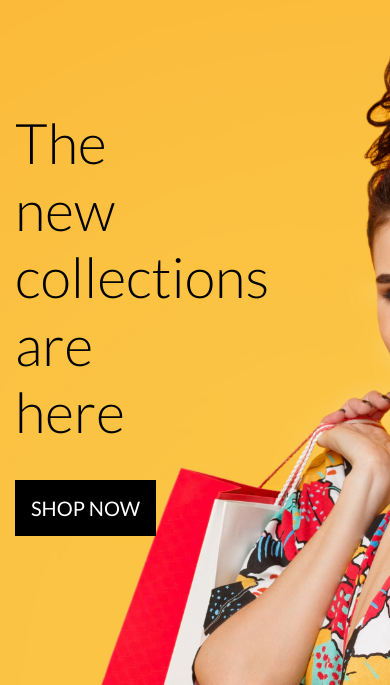
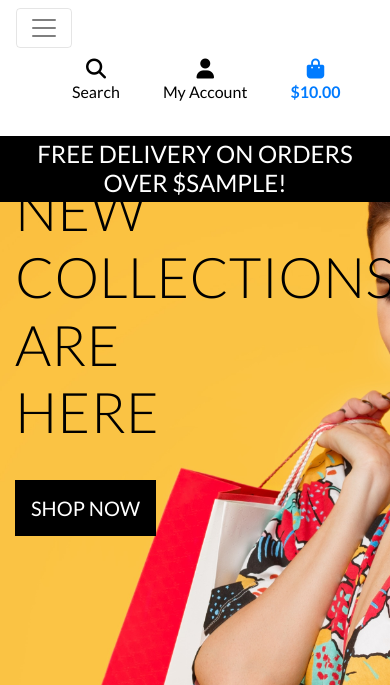
Before and after one commit to Eva-Kuk/boutique_ado_v1, a Django app: template home/templates/home/index.html in a window 390 px wide. Shown: the top 685 px of the page. Run offline with Django 3.2, Linux system fonts and the light colour scheme; the template is opened without the code that fills it: most values are stand-ins (such as "Sample title", 1, 10 or a date in 2020); some libraries are stand-ins or nearby versions; some web fonts are replaced.

Commit message:
Addad mobile-header and main-navbar

```diff
--- a/home/templates/home/index.html
+++ b/home/templates/home/index.html
@@ -15,7 +15,7 @@
     <div class="container h-100">
         <div class="row h-100">
             <div class="col-7 col-md-6 my-auto">
-                <h1 class="display-4 logo-front text-black">
+                <h1 class="display-4 logo-font text-black">
                     The new collections are here
                 </h1>
                 <div class="my-5">
--- a/static/css/base.css
+++ b/static/css/base.css
@@ -57,6 +57,9 @@ body {
     border: 1px solid black !important;
 }
 
+.bg-black {
+    background: #000 !important;
+}
 /* -------------------------------- Media Queries */
 
 /* Slightly larger container on xl screens */
--- a/templates/base.html
+++ b/templates/base.html
@@ -24,10 +24,10 @@
     {% endblock %}
 
     {% block corejs %}
-    <script src="https://kit.fontawesome.com/c5f5c97a10.js" crossorigin="anonymous"></script>
-        <script src="https://code.jquery.com/jquery-3.4.1.slim.min.js" integrity="sha384-J6qa4849blE2+poT4WnyKhv5vZF5SrPo0iEjwBvKU7imGFAV0wwj1yYfoRSJoZ+n" crossorigin="anonymous"></script>
-        <script src="https://cdn.jsdelivr.net/npm/popper.js@1.16.0/dist/umd/popper.min.js" integrity="sha384-Q6E9RHvbIyZFJoft+2mJbHaEWldlvI9IOYy5n3zV9zzTtmI3UksdQRVvoxMfooAo" crossorigin="anonymous"></script>
-        <script src="https://stackpath.bootstrapcdn.com/bootstrap/4.4.1/js/bootstrap.min.js" integrity="sha384-wfSDF2E50Y2D1uUdj0O3uMBJnjuUD4Ih7YwaYd1iqfktj0Uod8GCExl3Og8ifwB6" crossorigin="anonymous"></script>
+      <script src="https://kit.fontawesome.com/c5f5c97a10.js" crossorigin="anonymous"></script>
+      <script src="https://code.jquery.com/jquery-3.4.1.slim.min.js" integrity="sha384-J6qa4849blE2+poT4WnyKhv5vZF5SrPo0iEjwBvKU7imGFAV0wwj1yYfoRSJoZ+n" crossorigin="anonymous"></script>
+      <script src="https://cdn.jsdelivr.net/npm/popper.js@1.16.0/dist/umd/popper.min.js" integrity="sha384-Q6E9RHvbIyZFJoft+2mJbHaEWldlvI9IOYy5n3zV9zzTtmI3UksdQRVvoxMfooAo" crossorigin="anonymous"></script>
+      <script src="https://stackpath.bootstrapcdn.com/bootstrap/4.4.1/js/bootstrap.min.js" integrity="sha384-wfSDF2E50Y2D1uUdj0O3uMBJnjuUD4Ih7YwaYd1iqfktj0Uod8GCExl3Og8ifwB6" crossorigin="anonymous"></script>
     {% endblock %}
 
     {% block extra_js %}
@@ -40,7 +40,7 @@
      <div id="topnav" class="row bg-white pt-lg-2 d-none d-lg-flex">
        <div class="col-12 col-lg-4 my-auto py-1 py-lg-0 text-center text-lg-left">
          <a href="{% url 'home' %}" class="nav-link main-logo-link">
-           <h2 class="logo-front text-black my-0"><strong>Boutique</strong>Ado</h2>
+           <h2 class="logo-font text-black my-0"><strong>Boutique</strong>Ado</h2>
          </a>
        </div>
        <div class="col-12 col-lg-4 my-auto py-1 py-lg-0">
@@ -96,6 +96,21 @@
          </ul>
        </div>
      </div>
+     <div class="row bg-white">
+       <nav class="navbar navbar-expand-lg navbar-light w-100">
+         <button class="navbar-toggler" type="button" data-toggle="collapse" data-target="#main-nav" aria-controls="main-nav" aria-expanded="false" aria-label="Toggle navigation">
+           <span class="navbar-toggler-icon"></span>
+         </button>
+
+        {% include 'includes/mobile-top-header.html' %}
+        {% include 'includes/main-nav.html' %}
+       </nav>
+     </div>
+     <div id="delivery-banner" class="row text-center">
+      <div class="col bg-black text-white">
+          <h4 class="logo-font my-1">Free delivery on orders over ${{ free_delivery_threshold }}!</h4>
+      </div>
+  </div>
    </header>
 
     {% if messages %}
--- /dev/null
+++ b/templates/includes/main-nav.html
@@ -0,0 +1,50 @@
+<div class="collapse navbar-collapse" id="main-nav">
+    <ul class="navbar-nav w-auto mx-auto">
+        <li class="nav-item dropdown">
+            <a class="logo-font font-weight-bold nav-link text-black mr-5" href="#" id="all-products-link" data-toggle="dropdown" aria-haspopup="true" aria-expanded="false">
+                All Products
+            </a>
+            <div class="dropdown-menu border-0" aria-labelledby="all-products-link">
+                <a href="" class="dropdown-item">By Price</a>
+                <a href="" class="dropdown-item ">By Rating</a>
+                <a href="" class="dropdown-item ">By Category</a>
+                <a href="" class="dropdown-item">All Products</a>
+            </div>
+        </li>
+
+        <li class="nav-item dropdown">
+            <a class="logo-font font-weight-bold nav-link text-black mr-5" href="#" id="clothing-link" data-toggle="dropdown" aria-haspopup="true" aria-expanded="false">
+                Clothing
+            </a>
+            <div class="dropdown-menu border-0" aria-labelledby="clothing-link">
+                <a href="" class="dropdown-item">Activewear &amp; Essentials</a>
+                <a href="" class="dropdown-item">Jeans</a>
+                <a href="" class="dropdown-item">Shirts</a>
+                <a href="" class="dropdown-item">All Clothing</a>
+            </div>
+        </li>
+
+        <li class="nav-item dropdown">
+            <a class="logo-font font-weight-bold nav-link text-black mr-5" href="#" id="homeware-link" data-toggle="dropdown" aria-haspopup="true" aria-expanded="false">
+                Homeware
+            </a>
+            <div class="dropdown-menu border-0" aria-labelledby="homeware-link">
+                <a href="" class="dropdown-item">Bed &amp; Bath</a>
+                <a href="" class="dropdown-item">Kitchen &amp; Dining</a>
+                <a href="" class="dropdown-item">All Homeware</a>
+            </div>
+        </li>
+
+        <li class="nav-item dropdown">
+            <a class="logo-font font-weight-bold nav-link text-black" href="#" id="specials-link" data-toggle="dropdown" aria-haspopup="true" aria-expanded="false">
+                Special Offers
+            </a>
+            <div class="dropdown-menu border-0" aria-labelledby="specials-link">
+                <a href="" class="dropdown-item">New Arrivals</a>
+                <a href="" class="dropdown-item">Deals</a>
+                <a href="" class="dropdown-item">Clearance</a>
+                <a href="" class="dropdown-item">All Specials</a>
+            </div>
+        </li>
+    </ul>
+</div>
--- /dev/null
+++ b/templates/includes/mobile-top-header.html
@@ -0,0 +1,58 @@
+<ul>
+    <li class="list-inline-item">
+      <a class="text-black nav-link d-block d-lg-none" href="#" id="mobile-search" data-toggle="dropdown" aria-haspopup="true" aria-expanded="false">
+          <div class="text-center">
+              <div><i class="fas fa-search fa-lg"></i></div>
+              <p class="my-0">Search</p>
+          </div>
+      </a>
+      <div class="dropdown-menu border-0 w-100 p-3 rounded-0 my-0" aria-labelledby="mobile-search">
+          <form class="form" method="GET" action="">
+              <div class="input-group w-100">
+                  <input class="form-control border border-black rounded-0" type="text" name="q" placeholder="Search our site">
+                  <div class="input-group-append">
+                      <button class="form-control form-control btn btn-black border border-black rounded-0" type="submit">
+                          <span class="icon">
+                              <i class="fas fa-search"></i>
+                          </span>
+                      </button>
+                  </div>
+              </div>
+          </form>
+      </div>
+  </li>
+  <li class="list-inline-item dropdown">
+      <a class="text-black nav-link d-block d-lg-none" href="#" id="user-options" data-toggle="dropdown" aria-haspopup="true" aria-expanded="false">
+          <div class="text-center">
+              <div><i class="fas fa-user fa-lg"></i></div>
+              <p class="my-0">My Account</p>
+          </div>
+      </a>
+      <div class="dropdown-menu border-0" aria-labelledby="user-options">
+          {% if request.user.is_authenticated %}
+              {% if request.user.is_superuser %}
+                  <a href="{% url 'account_logout' %}" class="dropdown-item">Product Management</a>
+              {% endif %}
+              <a href="" class="dropdown-item">My Profile</a>
+              <a href="{% url 'account_logout' %}" class="dropdown-item">Logout</a>
+          {% else %}
+              <a href="{% url 'account_signup' %}" class="dropdown-item">Register</a>
+              <a href="{% url 'account_login' %}" class="dropdown-item">Login</a>
+          {% endif %}
+      </div>
+  </li>
+  <li class="list-inline-item">
+      <a class="{% if grand_total %}text-primary font-weight-bold{% else %}text-black{% endif %} nav-link d-block d-lg-none" href="">
+          <div class="text-center">
+              <div><i class="fas fa-shopping-bag fa-lg"></i></div>
+              <p class="my-0">
+                  {% if grand_total %}
+                      ${{ grand_total|floatformat:2 }}
+                  {% else %}
+                      $0.00
+                  {% endif %}
+              </p>
+          </div>
+      </a>
+    </li>
+  </ul>
```
